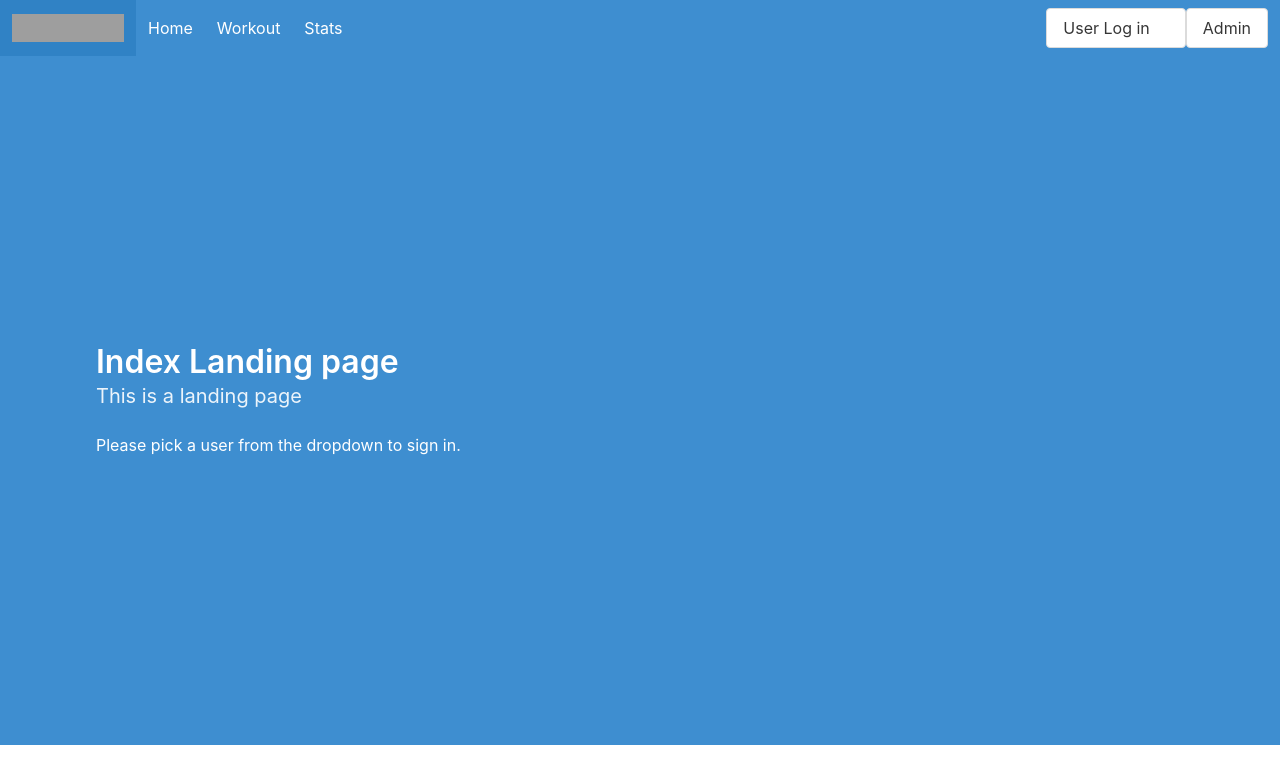
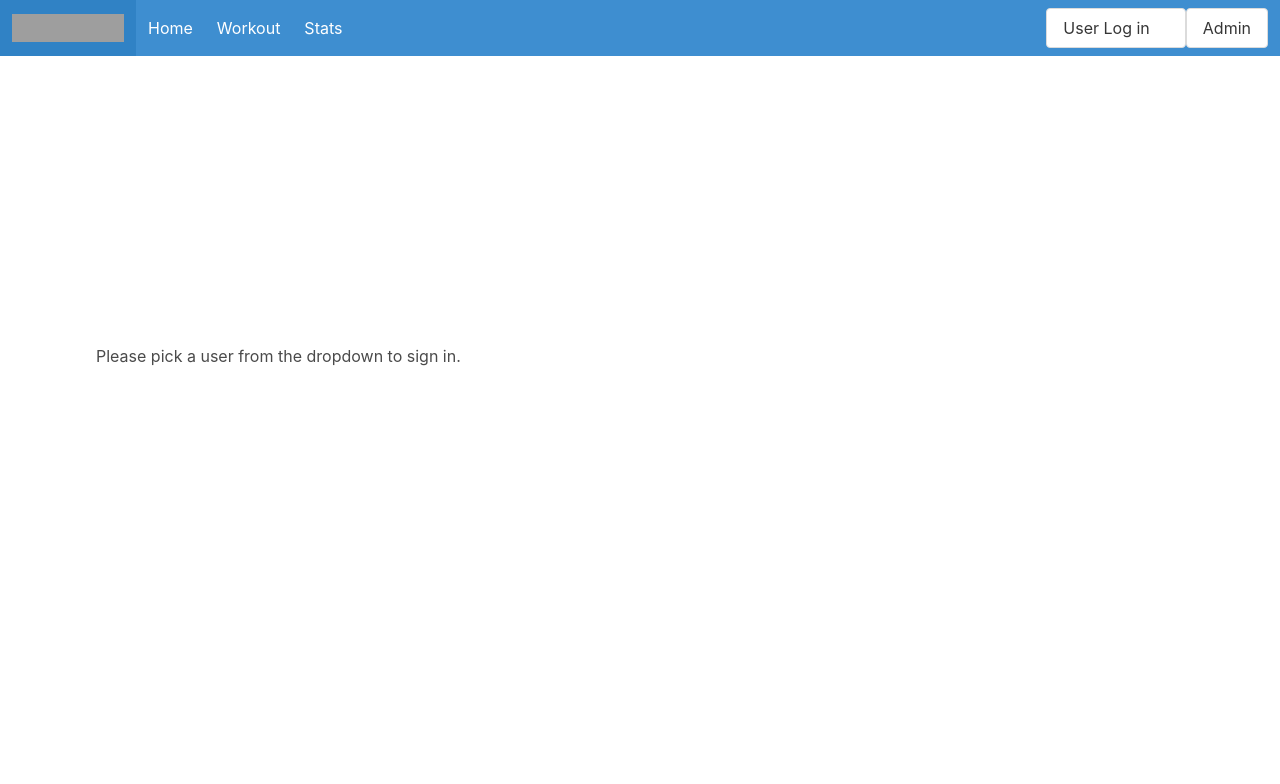
Before and after one commit to Justing24/InClassWork, a Vue app in the folder client/: page / in a window 1280 px wide. Shown: the top 784 px of the page. Built offline with nearby package versions, Linux system fonts and the light colour scheme; grey boxes are pictures that could not be loaded.

Commit message:
Update IndexView.vue

```diff
--- a/client/src/views/IndexView.vue
+++ b/client/src/views/IndexView.vue
@@ -1,14 +1,7 @@
 <template>
     <div>
-        <section class="hero is-large is-info">
+        <section class="hero is-large">
             <div class="hero-body">
-                <p class="title">
-                    Index Landing page
-                </p>
-                <p class="subtitle">
-                    This is a landing page
-
-                </p>
                 <p> Please pick a user from the dropdown to sign in.
                 </p>
 
```
